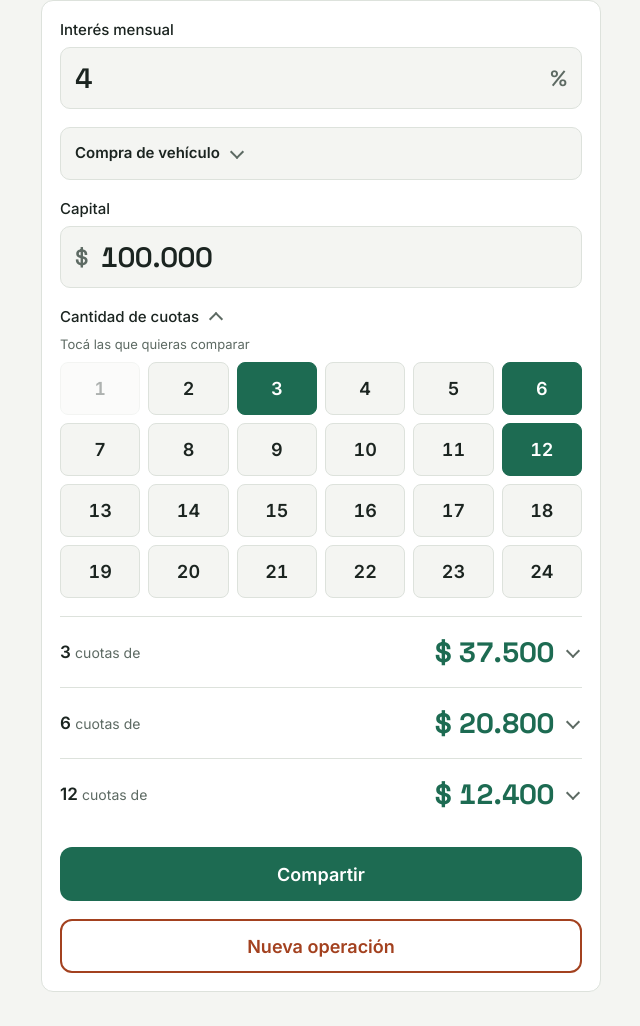
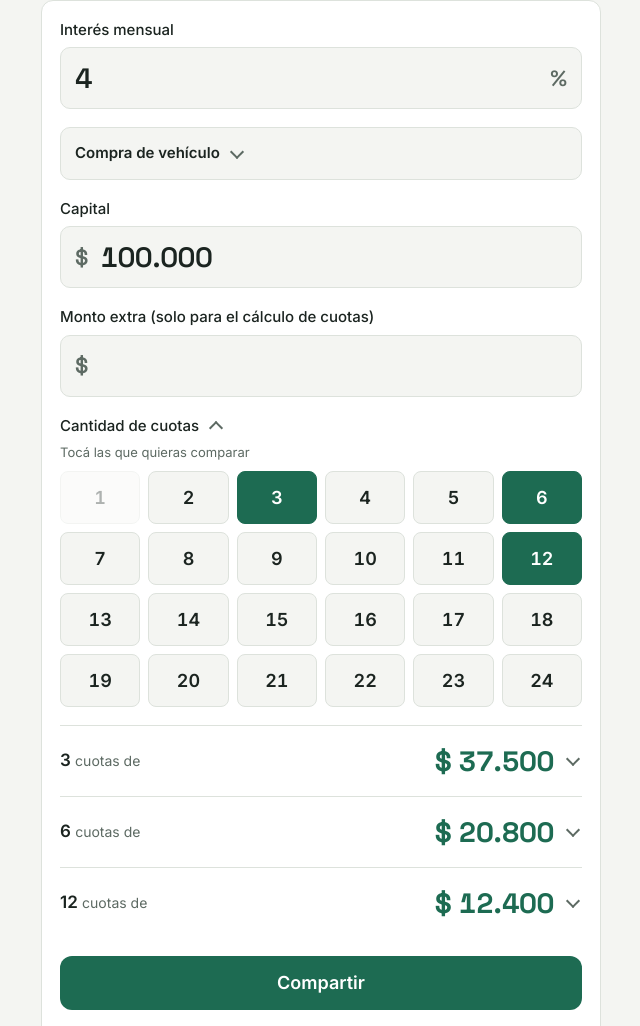
Before and after one commit to appspaulo/cuotas, a plain HTML site: page index.html in a window 1280 px wide. Shown: the part 74-1100 px from the top of the page, without its empty margins (319-959 px from the left). Drawn offline with Linux system fonts and the light colour scheme.

Commit message:
Add files via upload

```diff
--- a/index.html
+++ b/index.html
@@ -234,6 +234,10 @@
       <div class="inp"><span>$</span><input id="c-capital" type="text" inputmode="decimal" value="100.000" autocomplete="off" data-dec="2"></div>
     </div>
     <div class="field">
+      <label for="k-extra">Monto extra (solo para el cálculo de cuotas)</label>
+      <div class="inp"><span>$</span><input id="k-extra" type="text" inputmode="decimal" autocomplete="off" data-dec="2"></div>
+    </div>
+    <div class="field">
       <button type="button" class="fold" id="chips-btn" aria-expanded="true" aria-controls="chips-body"><span class="lbl" id="chips-lbl">Cantidad de cuotas</span><span class="sum" id="chips-sum"></span></button>
       <div class="foldbody" id="chips-body">
         <span class="hint">Tocá las que quieras comparar</span>
@@ -312,7 +316,7 @@ function fmtLive(raw, maxDec) {
 var selected = { 3: 1, 6: 1, 12: 1 };
 var openRows = {};
 var compraOpen = false, permutaOpen = false, manualCap = "100.000";
-var KIDS = ["k-cliente", "k-vehiculo", "k-valor", "k-transf", "k-entrega", "p-vehiculo", "p-valor", "p-gasto"];
+var KIDS = ["k-cliente", "k-vehiculo", "k-valor", "k-transf", "k-entrega", "k-extra", "p-vehiculo", "p-valor", "p-gasto"];
 var money = new Intl.NumberFormat("es-AR", { style: "currency", currency: "ARS", minimumFractionDigits: 2, maximumFractionDigits: 2 });
 var moneyInt = new Intl.NumberFormat("es-AR", { style: "currency", currency: "ARS", minimumFractionDigits: 0, maximumFractionDigits: 0 });
 function pct(x) { return x.toLocaleString("es-AR", { minimumFractionDigits: 2, maximumFractionDigits: 2 }) + "%"; }
@@ -363,16 +367,18 @@ function load() {
 function calcCuota() {
   var d = updateCompra();
   save();
-  var P = parseNum($("c-capital").value), i = parseNum($("c-tasa").value) / 100;
+  var P0 = parseNum($("c-capital").value), i = parseNum($("c-tasa").value) / 100;
+  // El monto extra se suma solo para calcular las cuotas; no figura en el resumen ni en la imagen.
+  var P = P0 + mv("k-extra");
   var ns = Object.keys(selected).map(Number).sort(function (a, b) { return a - b; });
   var msg = $("c-msg"), res = $("c-res");
   res.innerHTML = "";
   lastCalc = null; setShare();
-  if (!(P > 0)) return showMsg(msg, d ? (d.valor > 0 ? "No queda saldo para financiar: la permuta y la entrega cubren el total." : "Ingresá el valor del vehículo que compra.") : "Ingresá el capital.");
+  if (!(P0 > 0)) return showMsg(msg, d ? (d.valor > 0 ? "No queda saldo para financiar: la permuta y la entrega cubren el total." : "Ingresá el valor del vehículo que compra.") : "Ingresá el capital.");
   if (!(i >= 0)) return showMsg(msg, "Ingresá el interés mensual.");
   showMsg(msg, "");
   if (!ns.length) { res.innerHTML = '<p class="empty">Elegí una o más cantidades de cuotas.</p>'; return; }
-  lastCalc = { P: P, items: ns.map(function (n) { return { n: n, c: redondear(cuotaValor(P, i, n)) }; }), compra: d };
+  lastCalc = { P: P0, items: ns.map(function (n) { return { n: n, c: redondear(cuotaValor(P, i, n)) }; }), compra: d };
   setShare();
   res.innerHTML = ns.map(function (n) {
     var exacta = cuotaValor(P, i, n), c = redondear(exacta), total = c * n, open = !!openRows[n], real = (total / P - 1) / n;
@@ -490,7 +496,7 @@ $("compra-btn").addEventListener("click", function () {
   applyCompraUI(); calcCuota();
 });
 $("perm-btn").addEventListener("click", function () { permutaOpen = !permutaOpen; applyCompraUI(); calcCuota(); });
-["k-valor", "k-transf", "k-entrega", "p-valor", "p-gasto"].forEach(function (id) { wireNumber(id, calcCuota); });
+["k-valor", "k-transf", "k-entrega", "k-extra", "p-valor", "p-gasto"].forEach(function (id) { wireNumber(id, calcCuota); });
 ["k-cliente", "k-vehiculo", "p-vehiculo"].forEach(function (id) { $(id).addEventListener("input", calcCuota); });
 // "Nueva operación": pide confirmación en un cuadro para no borrar por error.
 function nuevaCerrar() { $("nueva-modal").hidden = true; }
--- a/sw.js
+++ b/sw.js
@@ -1,5 +1,5 @@
 // Guarda la app en el teléfono para que abra rápido y funcione sin conexión.
-var CACHE = "cuotas-pm-v9";
+var CACHE = "cuotas-pm-v11";
 var FILES = ["./", "index.html", "logo.png", "manifest.webmanifest", "icon-192.png", "icon-512.png", "apple-touch-icon.png"];
 self.addEventListener("install", function (e) {
   e.waitUntil(caches.open(CACHE).then(function (c) { return c.addAll(FILES); }));
```
